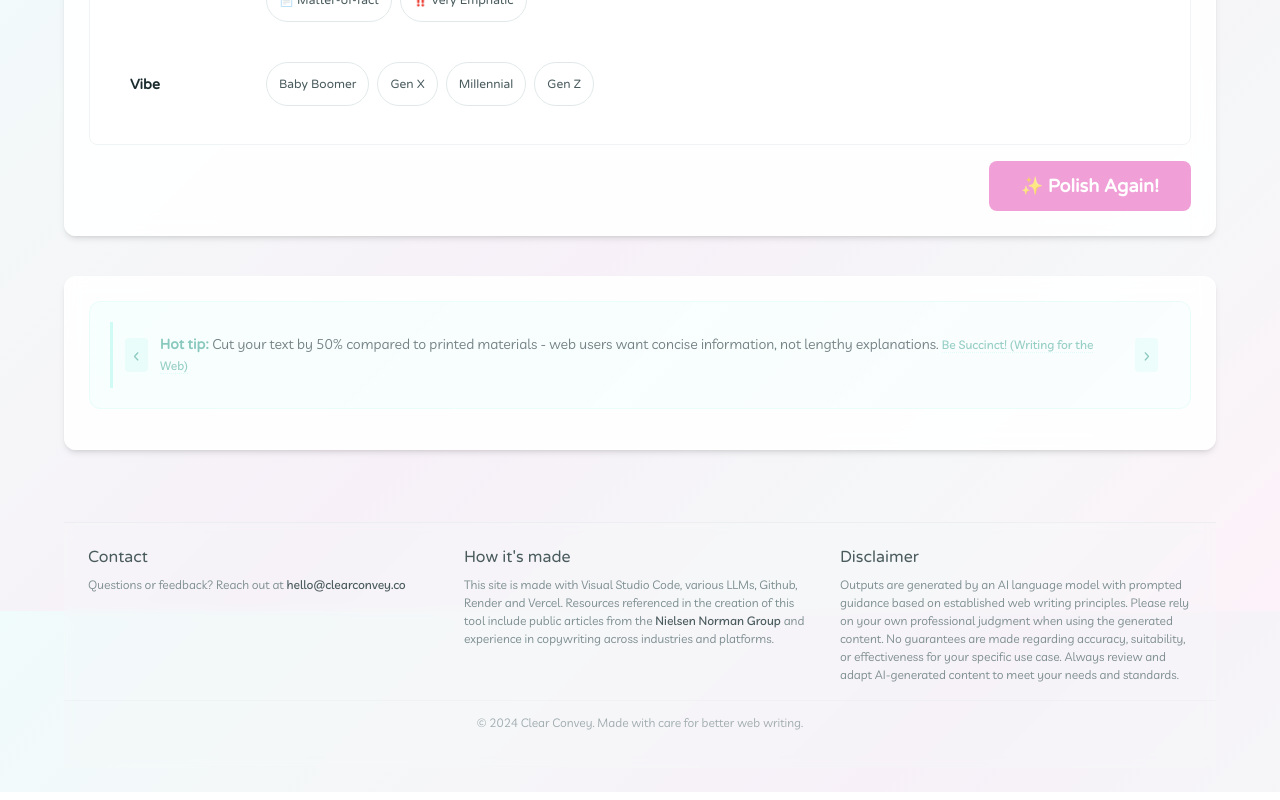
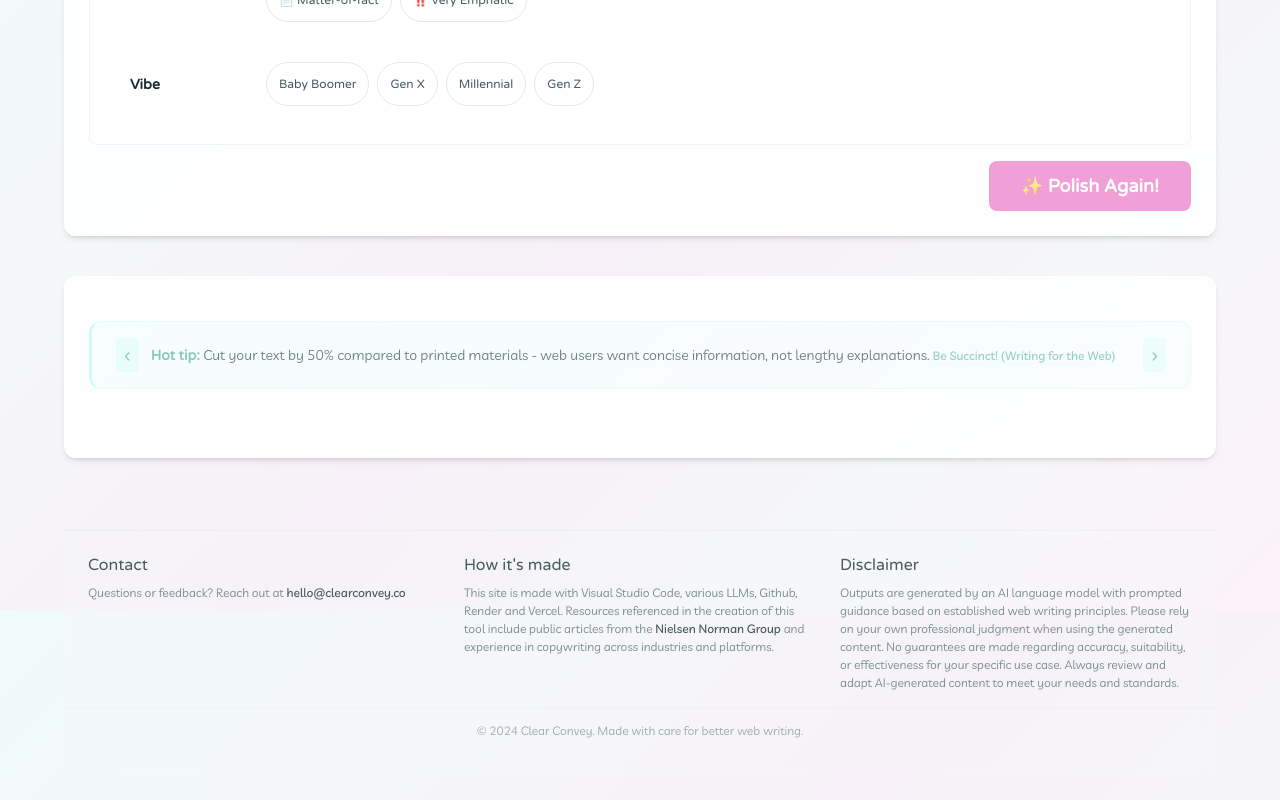
Before and after one commit to cd-space-dot-dot/web-copy-polisher-frontend, a React (Vite) app: page / in a window 1280 px wide. Shown: the part 1789-2589 px from the top of the page. Built offline with nearby package versions, Linux system fonts and the light colour scheme; a web font is replaced by a local one.

Commit message:
pro tips more subtle

```diff
--- a/src/index.css
+++ b/src/index.css
@@ -1429,37 +1429,43 @@ textarea {
   }
 }
 
-/* Pro Tips Section - subtle easter egg styling */
+/* Pro Tips Section - no container, just floating content */
 .footer-tips {
-  padding: var(--space-5);
+  padding: var(--space-5) 0; /* Only vertical padding */
+  background: transparent; /* No background at all */
+  border: none; /* No border */
+  border-radius: 0; /* No border radius */
+  margin-bottom: var(--space-6);
+  opacity: 0.85;
+  transition: var(--transition);
+}
+
+.footer-tips:hover {
+  opacity: 1;
+}
+
+.tip-container {
+  display: flex;
+  align-items: center;
+  gap: var(--space-3);
+  padding: var(--space-4) var(--space-6); /* Add horizontal padding here instead */
   background: linear-gradient(135deg,
     rgba(131, 245, 229, 0.08) 0%,
     rgba(148, 220, 222, 0.06) 100%);
   backdrop-filter: blur(8px);
   border: 1px solid rgba(131, 245, 229, 0.15);
   border-radius: var(--radius-lg);
-  margin-bottom: var(--space-4);
-  opacity: 0.85;
-  transition: var(--transition);
-}
-
-.footer-tips:hover {
-  opacity: 1;
+  border-left: 3px solid rgba(131, 245, 229, 0.4);
+  max-width: 1200px; /* Match other containers */
+  margin: 0 auto; /* Center it */
+  transition: var(--transition);
+}
+
+.tip-container:hover {
   background: linear-gradient(135deg,
     rgba(131, 245, 229, 0.12) 0%,
     rgba(148, 220, 222, 0.08) 100%);
   border-color: rgba(131, 245, 229, 0.25);
-}
-
-.tip-container {
-  display: flex;
-  align-items: center;
-  gap: var(--space-3);
-  padding: var(--space-3);
-  background: transparent;
-  border-radius: 0;
-  border: none;
-  border-left: 3px solid rgba(131, 245, 229, 0.4);
 }
 
 .tip-nav-btn {
```
